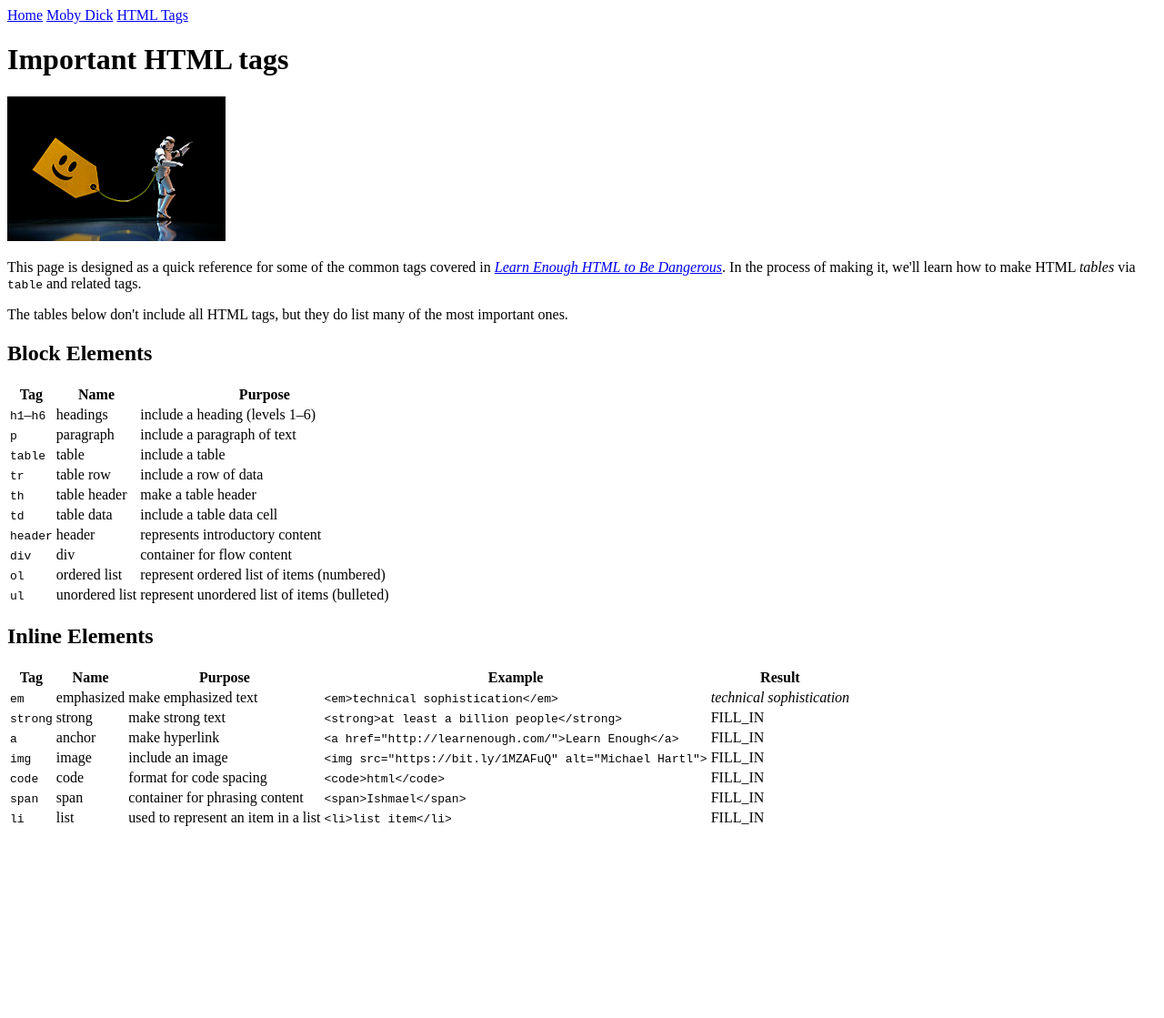
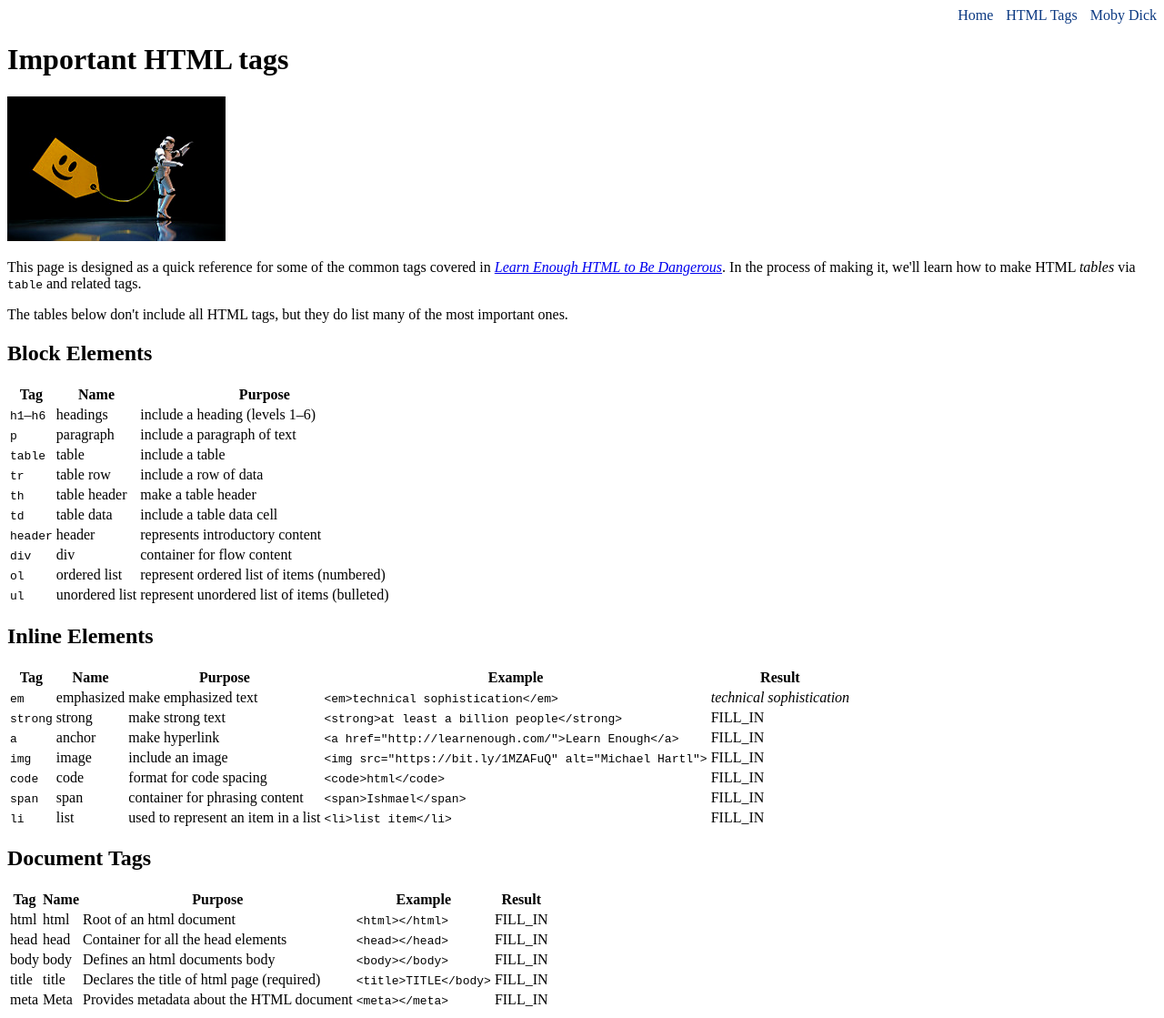
Before and after one commit to jaojr/sample_website, a plain HTML site: page tags.html in a window 1280 px wide. Shown: the whole page at 91% size. Before the commit the page ends 919 px from the top, so only its background shows below. Drawn offline with Linux system fonts and the light colour scheme.

Commit message:
Added a bunch of stuff

```diff
--- a/tags.html
+++ b/tags.html
@@ -6,10 +6,10 @@
   </head>
   <body>
 
-    <div>
-      <a href="index.html">Home</a>
-      <a href="moby_dick.html">Moby Dick</a>
-      <a href="tags.html">HTML Tags</a>
+    <div style="text-align: right;">
+      <a href="index.html" style="text-decoration: none; color: #0b3982;">Home</a>
+      <a href="tags.html" style="text-decoration: none; color: #0b3982; margin: 0 0 0 10px;">HTML Tags</a>
+      <a href="moby_dick.html" style="text-decoration: none; color: #0b3982; margin: 0 0 0 10px;">Moby Dick</a>
     </div>
 
     <h1>Important HTML tags</h1>
@@ -40,13 +40,13 @@
             <th>Purpose</th>
           </tr>
           <tr>
-            <td><code>h1</code>&ndash;<code>h6</code></td>
-            <td>headings</td>
-            <td>include a heading (levels 1&ndash;6)</td>
+            <td padding: 10px;><code>h1</code>&ndash;<code>h6</code></td>
+            <td padding: 10px;>headings</td>
+            <td padding: 10px;>include a heading (levels 1&ndash;6)</td>
           <tr>
-              <td><code>p</code></td>
-              <td>paragraph</td>
-              <td>include a paragraph of text</td>
+            <td padding: 10px;><code>p</code></td>
+            <td padding: 10px;>paragraph</td>
+            <td padding: 10px;>include a paragraph of text</td>
           </tr>
           <tr>
               <td><code>table</code></td>
@@ -161,5 +161,55 @@
           </tr>
         </table>
 
+        <h2>Document Tags</h2>
+
+          <table>
+            <tr>
+              <th>Tag</th>
+              <th>Name</th>
+              <th>Purpose</th>
+              <th>Example</th>
+              <th>Result</th>
+            </tr>
+
+            <tr>
+              <td>html</td>
+              <td>html</td>
+              <td>Root of an html document</td>
+              <td><code>&lt;html&gt;&lt;/html&gt;</code></td>
+              <td>FILL_IN</td>
+            </tr>
+            <tr>
+              <td>head</td>
+              <td>head</td>
+              <td>Container for all the head elements</td>
+              <td><code>&lt;head&gt;&lt;/head&gt;</code></td>
+              <td>FILL_IN</td>
+            </tr>
+            <tr>
+              <td>body</td>
+              <td>body</td>
+              <td>Defines an html documents body</td>
+              <td><code>&lt;body&gt;&lt;/body&gt;</code></td>
+              <td>FILL_IN</td>
+            </tr>
+            <tr>
+              <td>title</td>
+              <td>title</td>
+              <td>Declares the title of html page (required)</td>
+              <td><code>&lt;title&gt;TITLE&lt;/body&gt;</code></td>
+              <td>FILL_IN</td>
+            </tr>
+            <tr>
+              <td>meta</td>
+              <td>Meta</td>
+              <td>Provides metadata about the HTML document</td>
+              <td><code>&lt;meta&gt;&lt;/meta&gt;</code></td>
+              <td>FILL_IN</td>
+            </tr>
+
+
+          </table>
+
   </body>
 </html>
```
Also changed, not shown: index.html (+20 -4 lines), moby_dick.html (+15 -9 lines).
